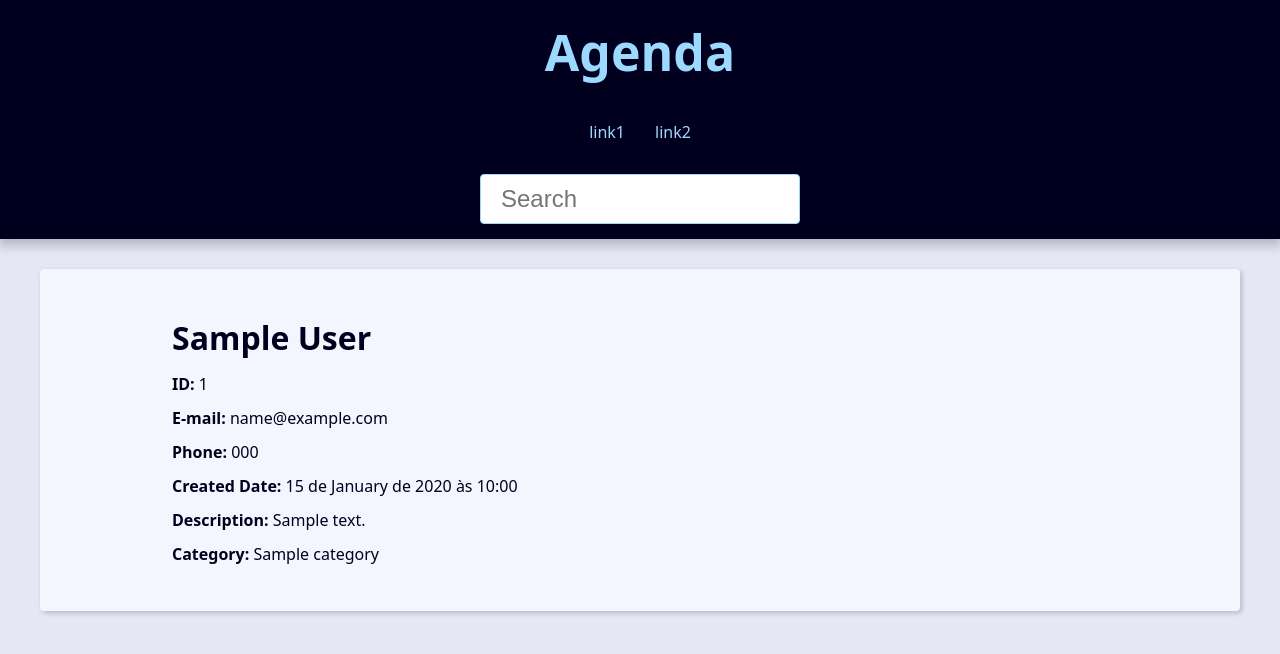
After one commit to LuisFelipeFranco14/Python, a Django app: page /contact/1/detail/ in a window 1280 px wide. The commit adds this page. Shown: the top 654 px of the page. Run offline with Django 5.2, Linux system fonts and the light colour scheme; tables that the repository leaves empty hold one stand-in row (values such as "Sample post").

Commit message:
Criando views Grid de informações

```diff
--- a/Web/Django/Agenda/base_static/global/css/style.css
+++ b/Web/Django/Agenda/base_static/global/css/style.css
@@ -1,3 +1,314 @@
-body {
-    background: red;
-}
+:root {
+    --spacing: 1.5rem;
+    --link-dark-color: rgb(0, 83, 134);
+    --link-light-color: rgb(156, 217, 255);
+    --clr-white: rgb(245, 245, 255);
+    --clr-black: rgb(0, 0, 30);
+    --clr-light-gray: rgb(230, 230, 245);
+    --clr-dark-shadow-5: rgba(0, 0, 10, 5%);
+    --clr-dark-shadow-10: rgba(0, 0, 10, 10%);
+    --clr-dark-shadow-20: rgba(0, 0, 10, 20%);
+    --clr-light-shadow-5: rgba(200, 200, 255, 5%);
+    --clr-light-shadow-10: rgba(200, 200, 255, 10%);
+    --clr-light-shadow-20: rgba(200, 200, 255, 20%);
+    --main-page-width: 120rem;
+    --table-min-width: 60rem;
+    --biggest-font-size: 5rem;
+    --bigger-font-size: 4rem;
+    --big-font-size: 3.2rem;
+    --medium-font-size: 2.4rem;
+    --small-font-size: 1.6rem;
+    --smaller-font-size: 1.4rem;
+    --smallest-font-size: 1.2rem;
+    --transition-fast: 300ms;
+    --transition-medium: 600ms;
+    --transition-slow: 1s;
+    --default-border-radius: 4px;
+  }
+
+  *,
+  *::before,
+  *::after {
+    margin: 0;
+    padding: 0;
+    box-sizing: border-box;
+  }
+
+  html {
+    font-size: 62.5%;
+  }
+
+  body {
+    font-family: system-ui, -apple-system, BlinkMacSystemFont, 'Segoe UI', Roboto,
+      Oxygen, Ubuntu, Cantarell, 'Open Sans', 'Helvetica Neue', sans-serif;
+    line-height: 1.5;
+    font-size: var(--small-font-size);
+    color: var(--clr-black);
+    -webkit-font-smoothing: antialiased;
+    background: var(--clr-light-gray);
+  }
+
+  img,
+  svg {
+    display: block;
+    max-width: 100%;
+  }
+
+  .header {
+    background: var(--clr-black);
+    padding: var(--spacing);
+    box-shadow: 0 5px 10px 2px var(--clr-dark-shadow-20);
+    z-index: 1;
+    position: relative;
+  }
+
+  .header-heading {
+    font-size: var(--biggest-font-size);
+    text-align: center;
+  }
+
+  .header-link {
+    color: var(--link-light-color);
+    text-decoration: none;
+    transition: filter var(--transition-fast) ease-in-out;
+  }
+
+  .header-link:hover {
+    filter: brightness(70%);
+  }
+
+  .menu {
+    margin: var(--spacing);
+  }
+
+  .menu-list {
+    list-style: none;
+    display: flex;
+    justify-content: center;
+    flex-flow: row wrap;
+  }
+
+  .menu-link {
+    display: block;
+    padding: var(--spacing);
+    color: var(--link-light-color);
+    text-decoration: none;
+    transition: background-color var(--transition-fast) ease-in-out;
+    border-radius: var(--default-border-radius);
+  }
+
+  .menu-link:hover {
+    background: var(--clr-light-shadow-10);
+  }
+
+  .content {
+    max-width: var(--main-page-width);
+    margin: calc(var(--spacing) * 2) auto;
+    padding: var(--spacing);
+    background: var(--clr-white);
+    box-shadow: 2px 2px 5px var(--clr-dark-shadow-20);
+    border-radius: var(--default-border-radius);
+  }
+
+  .responsive-table {
+    width: 100%;
+    overflow-x: auto;
+  }
+
+  .contacts-table {
+    width: 100%;
+    min-width: var(--table-min-width);
+    border-collapse: collapse;
+  }
+
+  .table-caption {
+    font-size: var(--medium-font-size);
+    font-weight: bold;
+    padding: var(--spacing);
+  }
+
+  .table-row {
+    text-align: left;
+    text-overflow: ellipsis;
+    transition: background-color var(--transition-fast) ease-in-out;
+  }
+
+  .table-row:nth-of-type(2n) {
+    background: var(--clr-dark-shadow-5);
+  }
+
+  .table-row:not(.table-row-header):hover {
+    background: var(--clr-dark-shadow-10);
+  }
+
+  .table-row-header {
+    background: var(--clr-light-gray);
+    color: var(--clr-black);
+  }
+
+  .table-cel,
+  .table-header {
+    padding: var(--spacing);
+  }
+
+  .table-link {
+    color: var(--link-dark-color);
+    transition: color var(--transition-fast) ease-in-out;
+    text-decoration: none;
+  }
+
+  .table-link:hover {
+    color: var(--clr-black);
+  }
+
+  @media (min-width: 600px) {
+    .single-contact {
+      max-width: 80%;
+      margin: calc(var(--spacing) * 2) auto;
+    }
+  }
+
+  .single-contact h1 {
+    margin: 1rem 0;
+  }
+
+  .single-contact p {
+    margin: 1rem 0;
+  }
+
+  .pagination {
+    margin-top: var(--spacing);
+    display: flex;
+    justify-content: center;
+    padding: calc(var(--spacing) * 0.8);
+    font-size: var(--small-font-size);
+  }
+
+  .pagination .step-links {
+    display: flex;
+    gap: calc(var(--spacing) * 0.8);
+  }
+
+  .pagination .step-links a {
+    color: var(--link-dark-color);
+    transition: color var(--transition-fast) ease-in-out;
+    text-decoration: none;
+    display: block;
+  }
+
+  .search {
+    display: flex;
+    justify-content: center;
+  }
+
+  .search-input {
+    font-size: var(--medium-font-size);
+    padding: 1rem 2rem;
+    width: 100%;
+    max-width: 32rem;
+    border-radius: var(--default-border-radius);
+    border: 1px solid var(--link-light-color);
+  }
+
+  .search-input:focus {
+    box-shadow: 0 0 15px var(--link-light-color);
+  }
+
+  .message {
+    max-width: 600px;
+    margin: var(--spacing) auto;
+    margin-top: calc(var(--spacing) * 2);
+    padding: var(--spacing);
+    text-align: center;
+    border-radius: var(--default-border-radius);
+    font-size: var(--smaller-font-size);
+  }
+
+  .message.success {
+    background: rgba(0, 255, 0, 0.3);
+    border: 1px solid rgba(0, 255, 0, 90%);
+  }
+
+  .message.error {
+    background: rgba(255, 0, 0, 0.3);
+    border: 1px solid rgba(255, 0, 0, 90%);
+  }
+
+  .message.warning {
+    background: rgba(255, 255, 0, 0.3);
+    border: 1px solid rgba(255, 255, 0, 90%);
+  }
+
+  .form-wrapper {
+    max-width: 60rem;
+    margin: var(--spacing) auto;
+  }
+
+  .form-content {
+    margin: var(--spacing) 0;
+  }
+
+  .form-group {
+    display: flex;
+    flex-direction: column;
+    padding-bottom: var(--spacing);
+  }
+  .errorlist {
+    list-style: none;
+    font-size: var(--smaller-font-size);
+    color: tomato;
+  }
+  .errorlist.nonfield {
+    color: inherit;
+  }
+
+  .form-group p {
+    margin: 1em 0;
+  }
+
+  .form-group .help-text,
+  .form-group .help-text ~ ul {
+    margin: 0;
+    font-size: var(--smallest-font-size);
+    list-style: none;
+  }
+
+  .form-group input,
+  .form-group textarea,
+  .form-group select {
+    padding: 1rem;
+    border-radius: var(--default-border-radius);
+    border: 1px solid var(--link-dark-color);
+  }
+
+  .form-group input:focus,
+  .form-group textarea:focus,
+  .form-group select:focus {
+    outline: none;
+    box-shadow: 0 0 5px var(--link-dark-color);
+  }
+
+  .form-group label {
+    font-size: var(--smaller-font-size);
+  }
+
+  .btn {
+    background-color: var(--link-dark-color);
+    color: var(--clr-white);
+    font-weight: bold;
+    border: none;
+    padding: 1rem 2rem;
+    border-radius: var(--default-border-radius);
+    cursor: pointer;
+    transition: filter var(--transition-fast) ease-in-out;
+  }
+
+  .btn:hover {
+    filter: brightness(90%);
+  }
+
+  .btn:focus,
+  .btn:active {
+    filter: brightness(80%);
+    box-shadow: 0 0 5px var(--link-dark-color);
+  }
--- a/Web/Django/Agenda/base_templates/global/base.html
+++ b/Web/Django/Agenda/base_templates/global/base.html
@@ -1,12 +1,15 @@
-{% load static %}<!DOCTYPE html>
-<html lang="en">
+<!DOCTYPE html>
+<html lang="pt-br">
 <head>
-    <meta charset="UTF-8">
-    <meta name="viewport" content="width=device-width, initial-scale=1.0">
-    <title>Document</title>
-    <link rel="stylesheet" href="{% static "global/css/style.css" %}">
+    {% include "global/partials/_head.html" %}
 </head>
 <body>
-   <h1> Qualquer Coisa </h1>
+    {% include "global/partials/_header.html" %}
+
+    <main class="content">
+        {% block content  %}{% endblock content  %}
+        {% include "global/partials/_paginaton.html" %}
+    </main>
+
 </body>
 </html>
--- /dev/null
+++ b/Web/Django/Agenda/base_templates/global/partials/_head.html
@@ -0,0 +1,5 @@
+{% load static %}
+<meta charset="UTF-8">
+<meta name="viewport" content="width=device-width, initial-scale=1.0">
+<title>{{ site_title }}Agenda</title>
+<link rel="stylesheet" href="{% static "global/css/style.css" %}">
--- /dev/null
+++ b/Web/Django/Agenda/base_templates/global/partials/_header.html
@@ -0,0 +1,23 @@
+<header class="header">
+    <h1 class="header-heading">
+        <a href="{% url 'contact:index' %}" class="header-link">Agenda</a>
+    </h1>
+
+    <nav class="menu">
+        <ul class="menu-list">
+           <li class="menu-item">
+                <a href="" class="menu-link"> link1 </a>
+           </li>
+           <li class="menu-item">
+                <a href="" class="menu-link"> link2 </a>
+           </li>
+        </ul>
+    </nav>
+
+    <div class="search">
+        <form action="{% url 'contact:search' %}" method="get">
+            <input type="text" class="search-input" placeholder="Search" id="search" name="q" value="{{ request.GET.q.strip }}">
+        </form>
+    </div>
+
+</header>
--- /dev/null
+++ b/Web/Django/Agenda/base_templates/global/partials/_paginaton.html
@@ -0,0 +1,19 @@
+{% if page_obj %}
+<div class="pagination">
+    <span class="step-links">
+        {% if page_obj.has_previous %}
+            <a href="?page=1&q={{ request.GET.q.strip }}">&laquo; first</a>
+            <a href="?page={{ page_obj.previous_page_number }}&q={{ request.GET.q.strip }}">previous</a>
+        {% endif %}
+
+        <span class="current">
+            Page {{ page_obj.number }} of {{ page_obj.paginator.num_pages }}.
+        </span>
+
+        {% if page_obj.has_next %}
+            <a href="?page={{ page_obj.next_page_number }}&q={{ request.GET.q.strip }}">next</a>
+            <a href="?page={{ page_obj.paginator.num_pages }}&q={{ request.GET.q.strip }}">last &raquo;</a>
+        {% endif %}
+    </span>
+</div>
+{% endif %}
--- a/Web/Django/Agenda/contact/admin.py
+++ b/Web/Django/Agenda/contact/admin.py
@@ -4,13 +4,13 @@ from contact import models
 # Register your models here.
 @admin.register(models.Contact)
 class ContactAdmin(admin.ModelAdmin):
-    list_display = 'id', 'first_name', 'last_name', 'phone',
+    list_display = 'id', 'first_name', 'last_name', 'phone', 'show',
     ordering = 'id', #descrencete seria o -id
     # list_filter = 'create_date',
     search_fields = 'id', 'first_name', 'last_name',
     list_per_page = 5
     list_max_show_all = 10 #mostrar tudo
-    list_editable = 'first_name', 'last_name', #editar as informações
+    list_editable = 'first_name', 'last_name', 'show', #editar as informações
     list_display_links = 'id', 'phone', #cria link no campo para acessar o registro
 
 @admin.register(models.Category)
--- /dev/null
+++ b/Web/Django/Agenda/contact/templates/contact/contact.html
@@ -0,0 +1,13 @@
+{% extends 'global/base.html' %}
+
+{% block content %}
+    <div class="single-contact">
+        <h1 class="single-contact-name"> {{ contact.first_name}} {{ contact.last_name }} </h1>
+        <p><b>ID:</b> {{ contact.id}}</p>
+        <p><b>E-mail:</b> {{ contact.email}}</p>
+        <p><b>Phone:</b> {{ contact.phone}}</p>
+        <p><b>Created Date:</b> {{ contact.create_date}}</p>
+        <p><b>Description:</b> {{ contact.description}}</p>
+        <p><b>Category:</b> {{ contact.Category.name }}</p>
+    </div>
+{% endblock content %}
--- a/Web/Django/Agenda/contact/urls.py
+++ b/Web/Django/Agenda/contact/urls.py
@@ -5,4 +5,11 @@ app_name = 'contact'
 
 urlpatterns = [
     path('', views.index, name='index'),
+    path('search/', views.search, name='search'),
+
+    # contact (CRUD) Padrão
+    path('contact/<int:contact_id>/detail/', views.contact, name='contact'),
+    # path('contact/create/', views.create, name='create'),
+    # path('contact/<int:contact_id>/update/', views.update, name='update'),
+    # path('contact/<int:contact_id>/delete/', views.delete, name='delete'),
 ]
--- /dev/null
+++ b/Web/Django/Agenda/contact/views/__init__.py
@@ -0,0 +1 @@
+from .contact_views import *
--- /dev/null
+++ b/Web/Django/Agenda/contact/views/contact_views.py
@@ -0,0 +1,60 @@
+from django.core.paginator import Paginator
+from django.shortcuts import render, get_object_or_404, redirect
+from django.db.models import Q
+from contact.models import Contact
+
+# Create your views here.
+def index(request):
+
+    contacts = Contact.objects.filter(show=True).order_by('-id')
+
+    paginator = Paginator(contacts, 10)
+    page_number = request.GET.get("page")
+    page_obj = paginator.get_page(page_number)
+
+    context = {'page_obj': page_obj,  'site_title': 'Contatos - '}
+
+    return render(
+        request,
+        'contact/index.html',
+        context
+    )
+
+def search(request):
+    search_value = request.GET.get('q', '').strip()
+
+    if search_value == '':
+        return redirect('contact:index')
+
+    contacts = Contact.objects.filter(show=True).filter(Q(first_name__icontains=search_value) | # se você quiser o and first_name=search_value,
+                                                        Q(last_name__icontains=search_value)  |
+                                                        Q(phone__icontains=search_value)  |
+                                                        Q(email__icontains=search_value)).order_by('-id')
+
+    paginator = Paginator(contacts, 10)
+    page_number = request.GET.get("page")
+    page_obj = paginator.get_page(page_number)
+
+    context = {'page_obj': page_obj,  'site_title': 'Search - '}
+
+    return render(
+        request,
+        'contact/index.html',
+        context
+    )
+
+
+def contact(request, contact_id):
+     # single_contact = Contact.objects.filter(pk=contact_id).first()
+    single_contact = get_object_or_404(
+        Contact, pk=contact_id, show=True
+    )
+    contact_name = f'{single_contact.first_name} {single_contact.last_name} - '
+
+    context = {'contact': single_contact, 'site_title': contact_name}
+
+    return render(
+        request,
+        'contact/contact.html',
+        context
+    )
```
Also changed, not shown: Web/Django/Agenda/contact/templates/contact/index.html (+34 -1 lines), Web/Django/Agenda/contact/views.py (deleted, +0 -8 lines).
